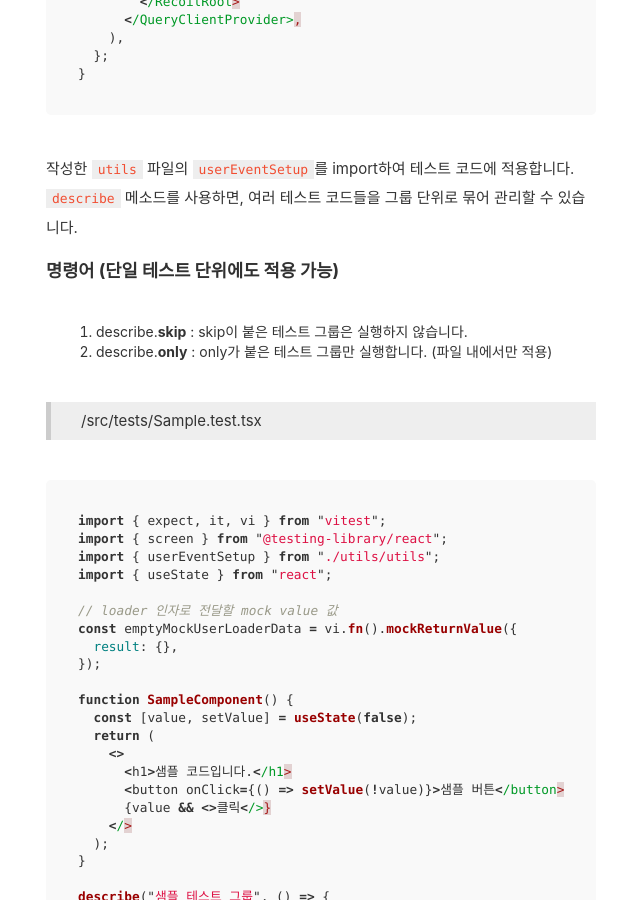
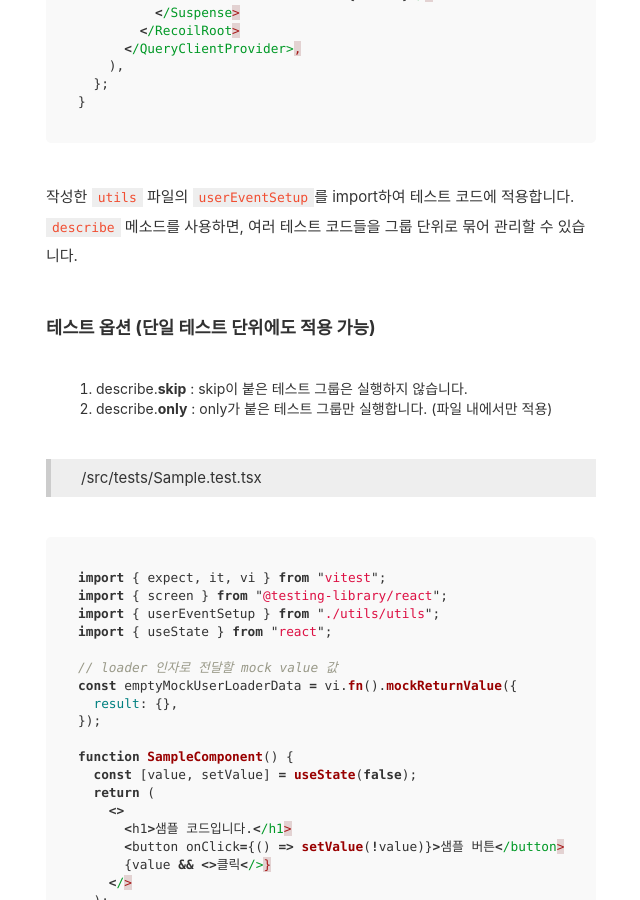
Before and after one commit to Ji-hoon/blog, a Jekyll site: the page built from _posts/2024-03-15-run-test-with-vitest-and-rtl-2.md, in a window 1280 px wide and 900 px high, scrolled down 3642 px. Shown: the whole window, without its empty margins (319-959 px from the left). Built offline with Jekyll 4.4.1, drawn with Linux system fonts in a browser that asks for light colours; comment, search, counter and statistics services are not loaded.

Commit message:
Refactor: 공백 추가

```diff
--- a/_posts/2024-03-15-run-test-with-vitest-and-rtl-2.md
+++ b/_posts/2024-03-15-run-test-with-vitest-and-rtl-2.md
@@ -72,6 +72,8 @@ updated: 2024-03-15 12:00
 
 앞서 테스트 단위마다 `it` 메소드를 사용하여 코드를 작성한다고 알려드렸습니다. 필수적으로 `render` 함수를 통해서 화면에 렌더링할 요소를 선언하게 되는데, 이 때 여러 테스트에 걸쳐 중복으로 사용되는 코드들에 대해서 별도의 util 함수로 분리해서 사용하면, 테스트 코드에 작성할 코드의 양을 줄이고 더 효율적으로 코드를 작성할 수 있습니다.
 
+&nbsp;
+
 #### 중복되는 기능
 
 1. `Route path`에따라 렌더링할 컴포넌트, `react-router` 코드
@@ -126,7 +128,9 @@ export function userEventSetup(
 
 작성한 `utils` 파일의 `userEventSetup`를 import하여 테스트 코드에 적용합니다. `describe` 메소드를 사용하면, 여러 테스트 코드들을 그룹 단위로 묶어 관리할 수 있습니다.
 
-#### 명령어 (단일 테스트 단위에도 적용 가능)
+&nbsp;
+
+#### 테스트 옵션 (단일 테스트 단위에도 적용 가능)
 
 1. describe.**skip** : skip이 붙은 테스트 그룹은 실행하지 않습니다.
 2. describe.**only** : only가 붙은 테스트 그룹만 실행합니다. (파일 내에서만 적용)
@@ -202,6 +206,7 @@ describe("샘플 테스트 그룹", () => {
 ![test passed](/blog/assets/posts/asset-tdd-result-of-sample-describe-group-passed.png)*테스트 성공*{: .caption}
 
 &nbsp;
+
 이 때 코드를 자세히 보시면 이전 글에서와는 다르게 `getByRole`이 아닌 `findByRole`을 사용했는데요. 비동기 작업으로 인해 즉시 렌더링되지 않는 요소의 경우, `await`를 활용한 `findBy***` 메소드를 활용해야 합니다.
 
 &nbsp;
@@ -331,6 +336,7 @@ describe("샘플 테스트 그룹", () => {
 그럼 이제 간단한 샘플 테스트 코드를 작성해보겠습니다. 테스트 코드를 작성할 파일명은 `*.test.tsx` 형태로 **.test**를 붙여주어야 합니다. 테스트 코드는 기본적으로 **it** 명령어로 테스트 단위를 구분하며, **render** 메소드로 테스트할 컴포넌트를 불러오며, **expect** 메
 -->
 
+&nbsp;
 
 #### 참고하면 좋은 링크
 
```
